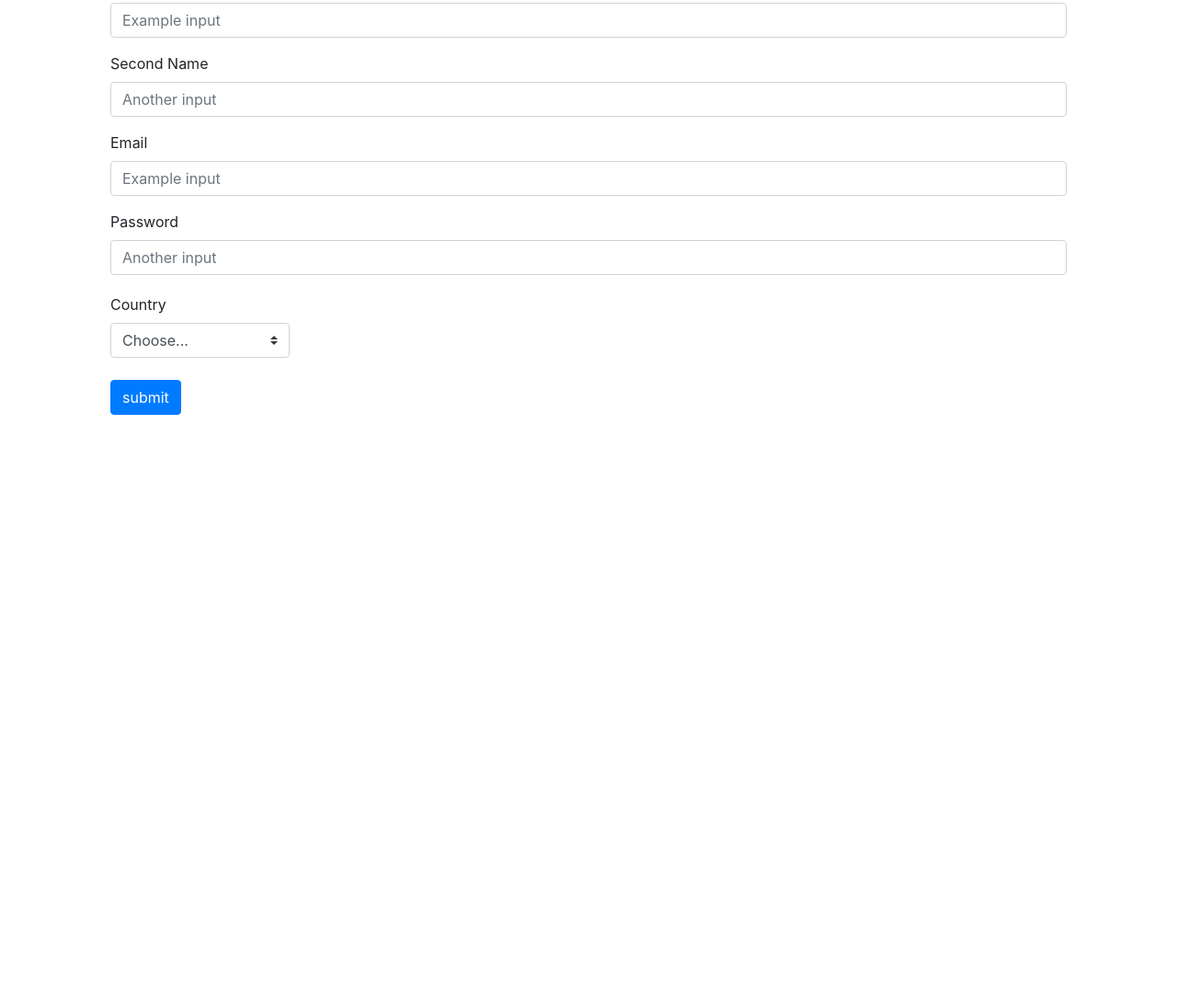
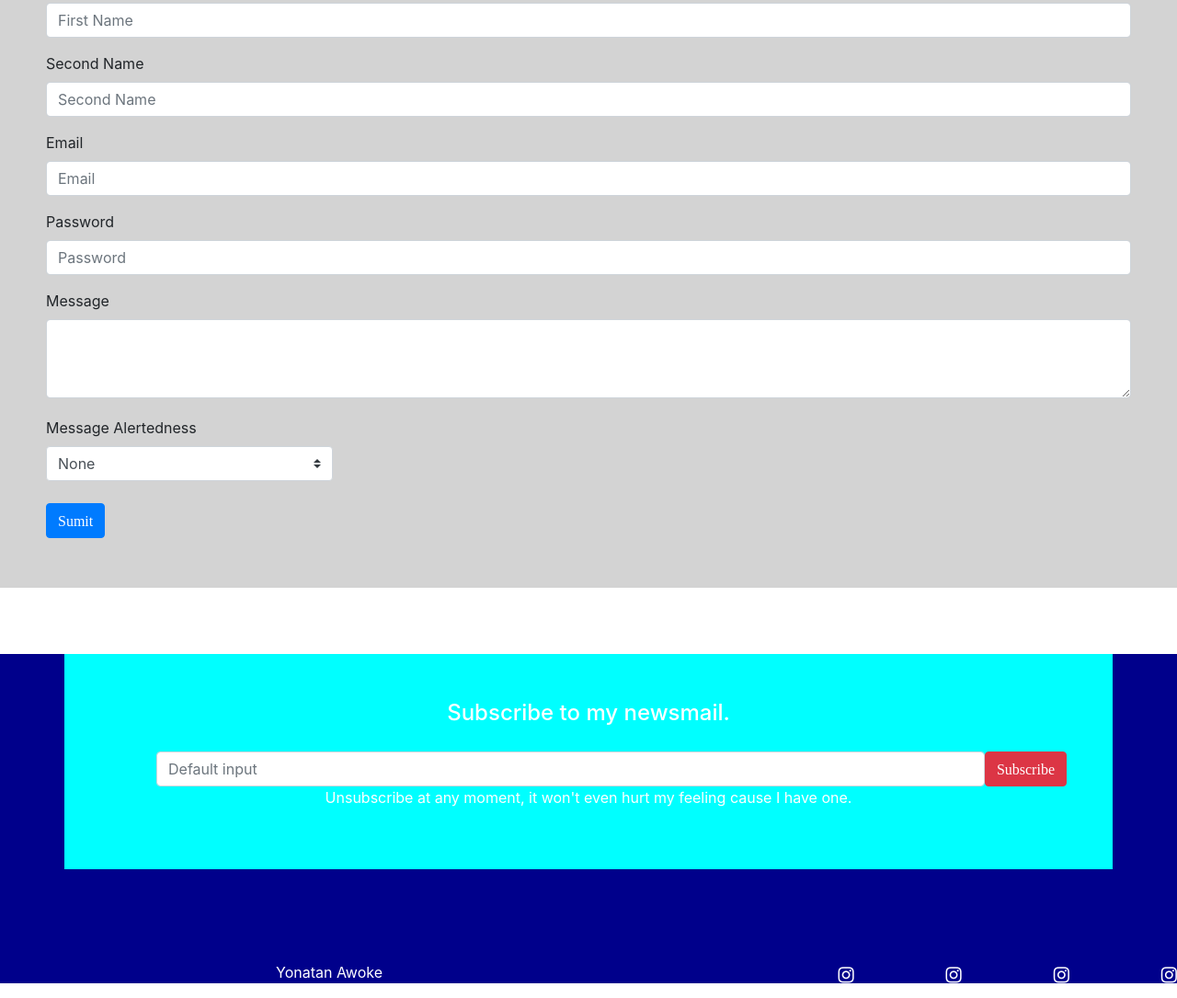
Before and after one commit to YonatanAwoke/Assignment5, a plain HTML site: page contact.html in a window 1280 px wide. Shown: the part 188-1273 px from the top of the page at 92% size. Before the commit the page ends 800 px from the top, so only its background shows below. Drawn offline with nearby package versions, Linux system fonts and the light colour scheme.

Commit message:
footer done

```diff
--- a/contact.html
+++ b/contact.html
@@ -28,29 +28,31 @@
             <ul class="navbar-nav ml-auto">
 
             <li class="nav-item active">
-                <a class="nav-link" href="services.html"><i class="fa fa-home">Home</i></a>
+                <a class="nav-link" href="index.html"><i class="fa fa-home">Home</i></a>
                </li>
                <li class="nav-item active">
-                  <a class="nav-link" href=""><i class="fa fa-heart">Lifestyle</i></a>
+                  <a class="nav-link" href="index.html"><i class="fa fa-heart">Lifestyle</i></a>
                 </li>
 
             <li class="nav-item">
-                        <a class="nav-link active" href="login.html"><i class="fa fa-list-alt">Hobby</i></a>
+                        <a class="nav-link active" href="index.html"><i class="fa fa-list-alt">Hobby</i></a>
                 </li>
 
 
                 <li class="nav-item">
-                    <a class="nav-link active" href="register.html"><i class="fa fa-pen-nib">Blog</i></a>
+                    <a class="nav-link active" href="blog.html"><i class="fa fa-leaf">Blog</i></a>
+
+
                 </li>
                 <li class="nav-item">
-                    <a class="nav-link active" href="register.html"><i class="fa fa-address-book">Contact</i></a>
+                    <a class="nav-link active" href="contact.html"><i class="fa fa-address-book">Contact</i></a>
                 </li>
 
                 <li class="nav-item">
-                    <a class="nav-link active" href="facebook.com"><i class="fa fa-instagram "></i></a>
+                    <a class="nav-link active" href="instagram.com"><i class="fa fa-instagram "></i></a>
                 </li>
                 <li class="nav-item">
-                    <a class="nav-link active" href="instagram.com"><i class="fa fa-twitter "></i></a>
+                    <a class="nav-link active" href="twitter.com"><i class="fa fa-twitter "></i></a>
                 </li>
                 <li class="nav-item">
                     <a class="nav-link active" href="youtube.com"><i class="fa fa-youtube"></i></a>
@@ -64,36 +66,41 @@
 
     </nav>
 
-    <div class="container">
+    <div class="contain">
 
     <form>
         <div class="form-group">
           <label for="formGroupExampleInput">First Name</label>
-          <input type="text" class="form-control" id="formGroupExampleInput" placeholder="Example input">
+          <input type="text" class="form-control" id="formGroupExampleInput" placeholder="First Name">
         </div>
         <div class="form-group">
           <label for="formGroupExampleInput2">Second Name</label>
-          <input type="text" class="form-control" id="formGroupExampleInput2" placeholder="Another input">
+          <input type="text" class="form-control" id="formGroupExampleInput2" placeholder="Second Name">
         </div>
         <div class="form-group">
             <label for="formGroupExampleInput">Email</label>
-            <input type="text" class="form-control" id="formGroupExampleInput" placeholder="Example input">
+            <input type="text" class="form-control" id="formGroupExampleInput" placeholder="Email">
           </div>
           <div class="form-group">
             <label for="formGroupExampleInput2">Password</label>
-            <input type="text" class="form-control" id="formGroupExampleInput2" placeholder="Another input">
+            <input type="text" class="form-control" id="formGroupExampleInput2" placeholder="Password">
+          </div>
+          <div class="form-group">
+            <label for="exampleFormControlTextarea1">Message</label>
+            <textarea class="form-control" id="exampleFormControlTextarea1" rows="3"></textarea>
           </div>
           <div class="form-row align-items-center">
             <div class="col-auto my-1">
-              <label class="mr-sm-2" for="inlineFormCustomSelect">Country</label>
+              <label class="mr-sm-2" for="inlineFormCustomSelect">Message Alertedness</label>
               <select class="custom-select mr-sm-2" id="inlineFormCustomSelect">
-                <option selected>Choose...</option>
-                <option value="1">One</option>
-                <option value="2">Two</option>
-                <option value="3">Three</option>
+                <option selected>None</option>
+                <option value="1">Emergency</option>
+                <option value="2">Secondary</option>
+                <option value="3">Mild</option>
               </select>
               <br><br>
-              <a href="" class="btn btn-primary">submit</a>
+
+              <a href="www.email.com" class="btn btn-primary"><i class="fa fa-pen-fancy">Sumit</i></a>
             </div>
 
 
@@ -101,6 +108,31 @@
 
       </form>
       </div>
+    </div><br><br><br>
+
+
+      <footer >
+        <div class="container">
+          <h4>Subscribe to my newsmail.</h4>
+            <div class="flex">
+              <input class="form-control" type="text" placeholder="Default input">
+              <button class="btn btn-danger"><i class="fa fa-pen-fancy">Subscribe</i></button>
+            </div>
+            <p class="pa">Unsubscribe at any moment, it won't even hurt my feeling cause I have one.</p>
+          </div>
+          <div class="div">
+            <ul class="un">
+              <li class="l"><a href="instagram.com"><i class="fa fa-instagram "></i></a></li>
+              <li class="l"><a href="instagram.com"><i class="fa fa-instagram "></i></a></li>
+              <li class="l"><a href="instagram.com"><i class="fa fa-instagram "></i></a></li>
+              <li class="l"><a href="instagram.com"><i class="fa fa-instagram "></i></a></li>
+            </ul>
+            <p class="p">Yonatan Awoke
+
+            </p>
+          </div>
+
+      </footer>
 
 
       <script src="https://code.jquery.com/jquery-3.3.1.slim.min.js" integrity="sha384-q8i/X+965DzO0rT7abK41JStQIAqVgRVzpbzo5smXKp4YfRvH+8abtTE1Pi6jizo" crossorigin="anonymous"></script>
--- a/css/blog.css
+++ b/css/blog.css
@@ -39,3 +39,52 @@ nav ul li:hover{
 .row{
     margin: 50px;
 }
+h4{
+    text-align: center;
+    padding-bottom: 20px;
+    color: white;
+}
+.flex{
+    display: flex;
+    flex-direction: row;
+    margin-left: 50px;
+}
+.div{
+    margin-top: 100px;
+
+}
+.un{
+    list-style-type: none;
+    color: white;
+}
+.l{
+    display: inline;
+    color: white;
+    font-size: 20px;
+
+
+}
+.l a{
+    color:white;
+    float: right;
+    margin-left: 100px;
+
+}
+.p{
+
+    color: white;
+    margin-left: 300px;
+}
+footer{
+    background-color: darkblue;
+}
+.pa{
+    color: white;
+    text-align: center;
+
+}
+.container{
+    background-color: aqua;
+    padding: 50px;
+
+}
--- a/css/contact.css
+++ b/css/contact.css
@@ -17,9 +17,61 @@ nav ul li:hover{
 
 
 
-.container{
+.contain{
     padding: 50px;
+    background-color:lightgray;
+    align-items: center;
 }
 .btn btn-primary{
     margin: 20px;
 }
+
+h4{
+    text-align: center;
+    padding-bottom: 20px;
+    color: white;
+}
+.flex{
+    display: flex;
+    flex-direction: row;
+    margin-left: 50px;
+}
+.div{
+    margin-top: 100px;
+
+}
+.un{
+    list-style-type: none;
+    color: white;
+}
+.l{
+    display: inline;
+    color: white;
+    font-size: 20px;
+
+
+}
+.l a{
+    color:white;
+    float: right;
+    margin-left: 100px;
+
+}
+.p{
+
+    color: white;
+    margin-left: 300px;
+}
+footer{
+    background-color: darkblue;
+}
+.pa{
+    color: white;
+    text-align: center;
+
+}
+.container{
+    background-color: aqua;
+    padding: 50px;
+
+}
--- a/style.css
+++ b/style.css
@@ -106,6 +106,9 @@ nav ul li:hover{
 
 
 }
+.card-deck{
+    padding-bottom: 100px;
+}
 .hobby{
     font-size: 30px;
     padding-top: 200px;
@@ -115,89 +118,55 @@ nav ul li:hover{
     margin-left: 150px;
 
 }
-footer{
-    padding-top: 50px;
+
+h4{
+    text-align: center;
+    padding-bottom: 20px;
+    color: white;
 }
-.bann img{
-    width: 100%;
-    padding-top: 0px;
+.flex{
+    display: flex;
+    flex-direction: row;
+    margin-left: 50px;
 }
-.center{
-    position: absolute;
-    top: 430%;
-    left: 50%;
-    transform: translate(-50%, -50%);
-    color:black;
-    font-family: Verdana, Geneva, Tahoma, sans-serif;
-    font-weight: bolder;
+.div{
+    margin-top: 100px;
+
 }
-.jumbotron{
-    position: absolute;
-    top: 400%;
-    left: 50%;
-    transform: translate(-50%, -50%);
-    color:black;
-    width: 1000px;
-    padding-top: 50px;
+.un{
+    list-style-type: none;
+    color: white;
+}
+.l{
+    display: inline;
+    color: white;
+    font-size: 20px;
 
 
 }
-h3{
+.l a{
+    color:white;
+    float: right;
+    margin-left: 100px;
+
+}
+.p{
+
     color: white;
-    font-family: Verdana, Geneva, Tahoma, sans-serif;
-    font-weight: bolder;
-    font-size: 30px;
+    margin-left: 300px;
 }
-.para{
+footer{
+    background-color: darkblue;
+
+
+}
+.pa{
     color: white;
-    font-weight: lighter;
     text-align: center;
-    margin-top: 10px;
+
 }
 .container{
-    display: flex;
-    flex-direction: wrap;
-}
-.ita{
-    position: absolute;
-    top: 460%;
-    left: 30%;
-    transform: translate(-50%, -50%);
-    color:white;
+    background-color: aqua;
+    padding: 50px;
 
 }
-.unordered{
-    list-style-type: none;
-    color: white;
-    position: absolute;
-    top: 458%;
-    left: 70%;
-    transform: translate(-50%, -50%);
-    font-size: 30px;
-
-}
-.li{
-    display: inline;
-    margin: 25px;
-    color: white;
-}
-@media screen and (min-width:500px){
-    footer::before{
-        visibility: visible;
-    }
-}
-@media screen and (max-width:499px){
-    footer::after{
-        position: absolute;
-        top: 800%;
-        left: 50%;
-        transform: translate(-50%, -50%);
-        color:black;
-        width: 1300px;
-    }
-}
-.main-article-title{
-    font-size: 30px;
-    font-weight: bold;
-    margin-top: 15px;
-}
```
Also changed, not shown: blog.html (+28 -5 lines), index.html (+66 -6 lines), 1 other file.
